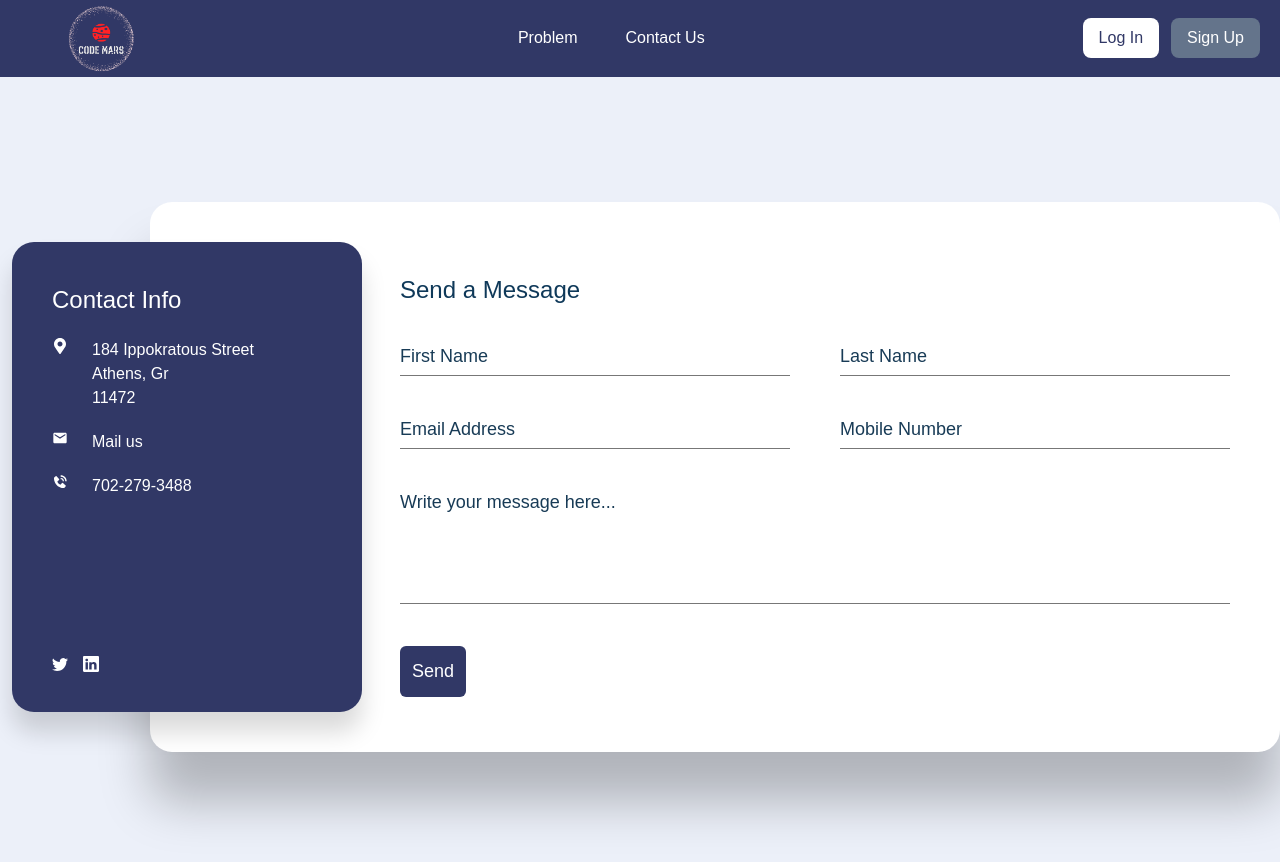
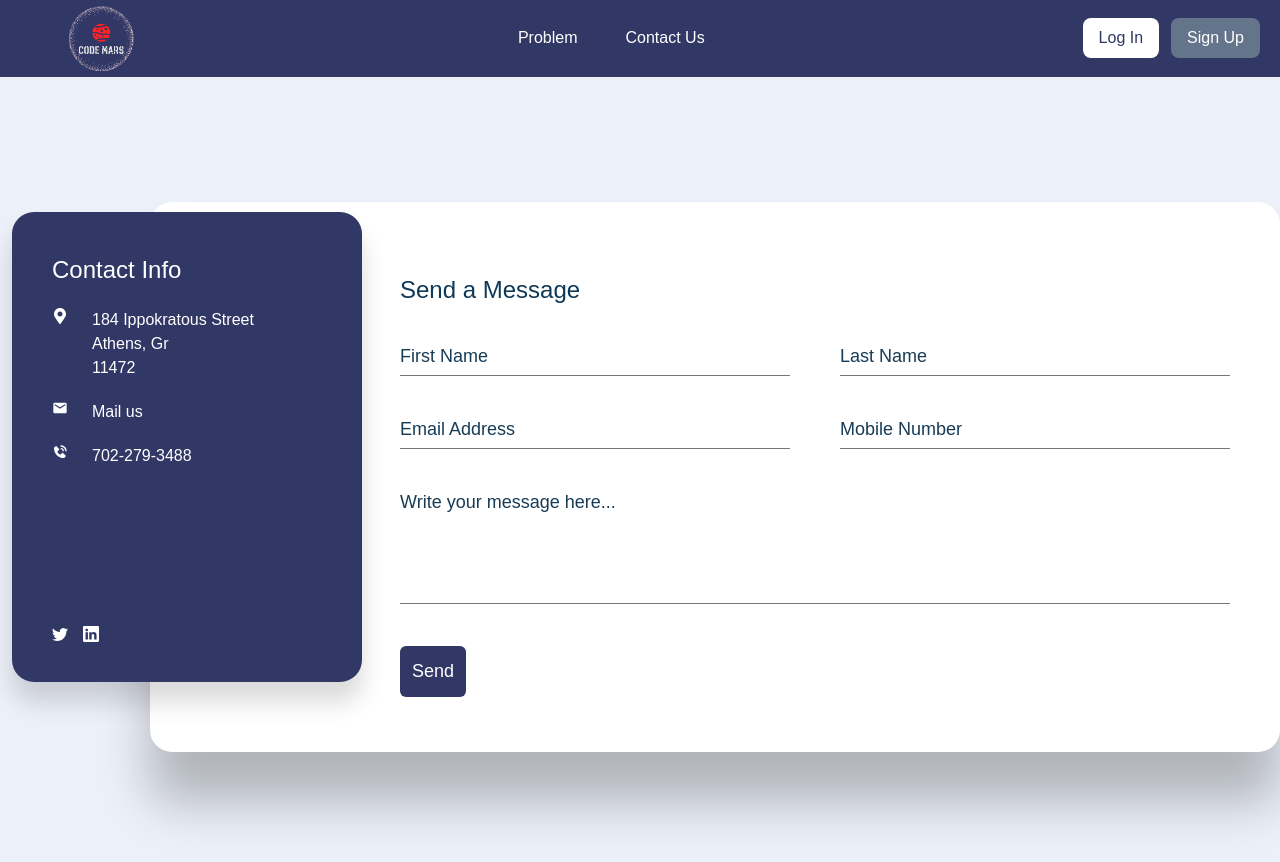
Before and after one commit to Anurag-Singh-Yadav/Code-Mars, a React (Vite) app: page /contact in a window 1280 px wide. Shown: the top 862 px of the page. Built offline with nearby package versions, Linux system fonts and the light colour scheme; no server answers.

Commit message:
contact page

```diff
--- a/src/components/user/Contact.jsx
+++ b/src/components/user/Contact.jsx
@@ -7,8 +7,8 @@ import {BsLinkedin,BsTwitter} from 'react-icons/bs';
 function Contact() {
   return (
     <div className='relative'>
-    <section>
-      <div className="container">
+    <section className=''>
+      <div className="container ">
         <div className="contactInfo bg-navcolor ml-3 text-white">
           <div>
             <h2>Contact Info</h2>
--- a/src/components/user/contact.css
+++ b/src/components/user/contact.css
@@ -40,7 +40,7 @@ section::before
 .container .contactInfo
 {
     position: absolute;
-    top: 40px;
+    top: 10px;
     width: 350px;
     height: calc(100% - 80px);
     z-index: 1;
```
